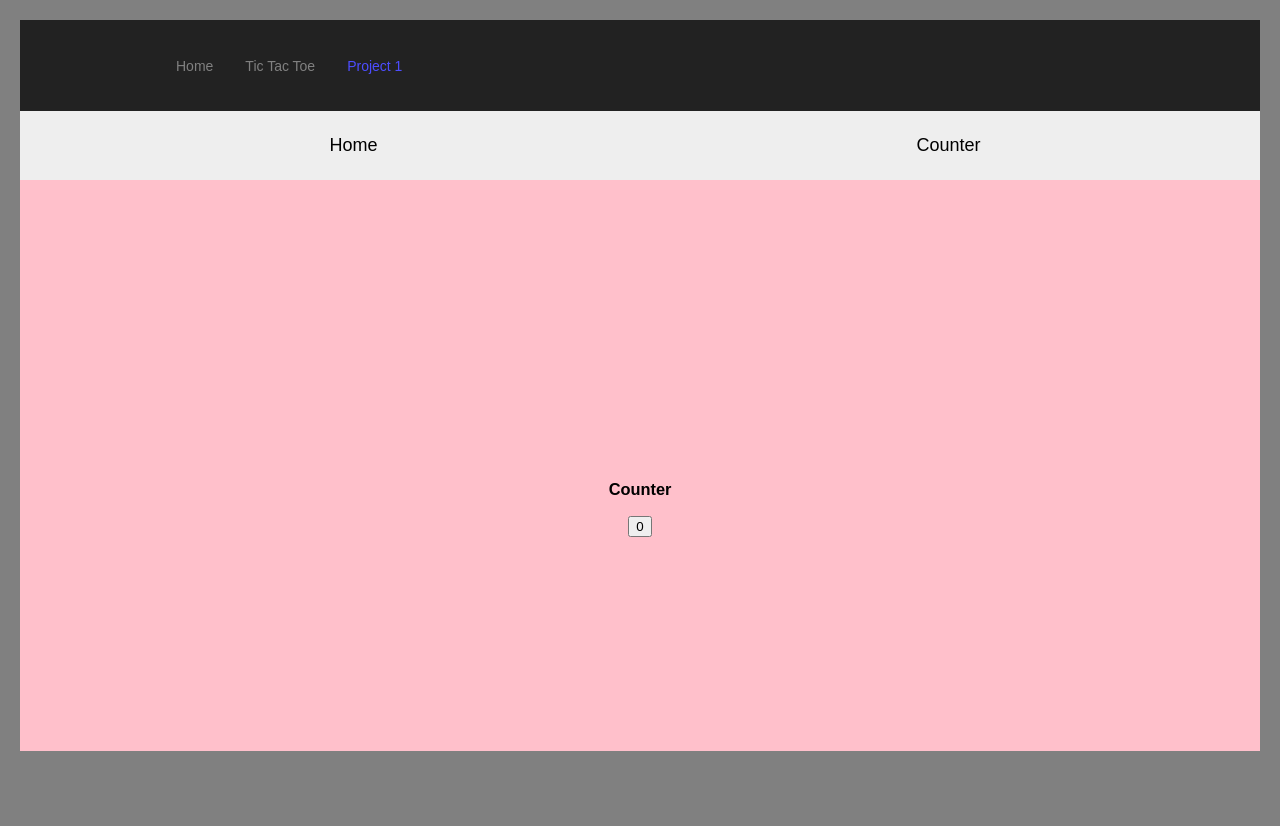
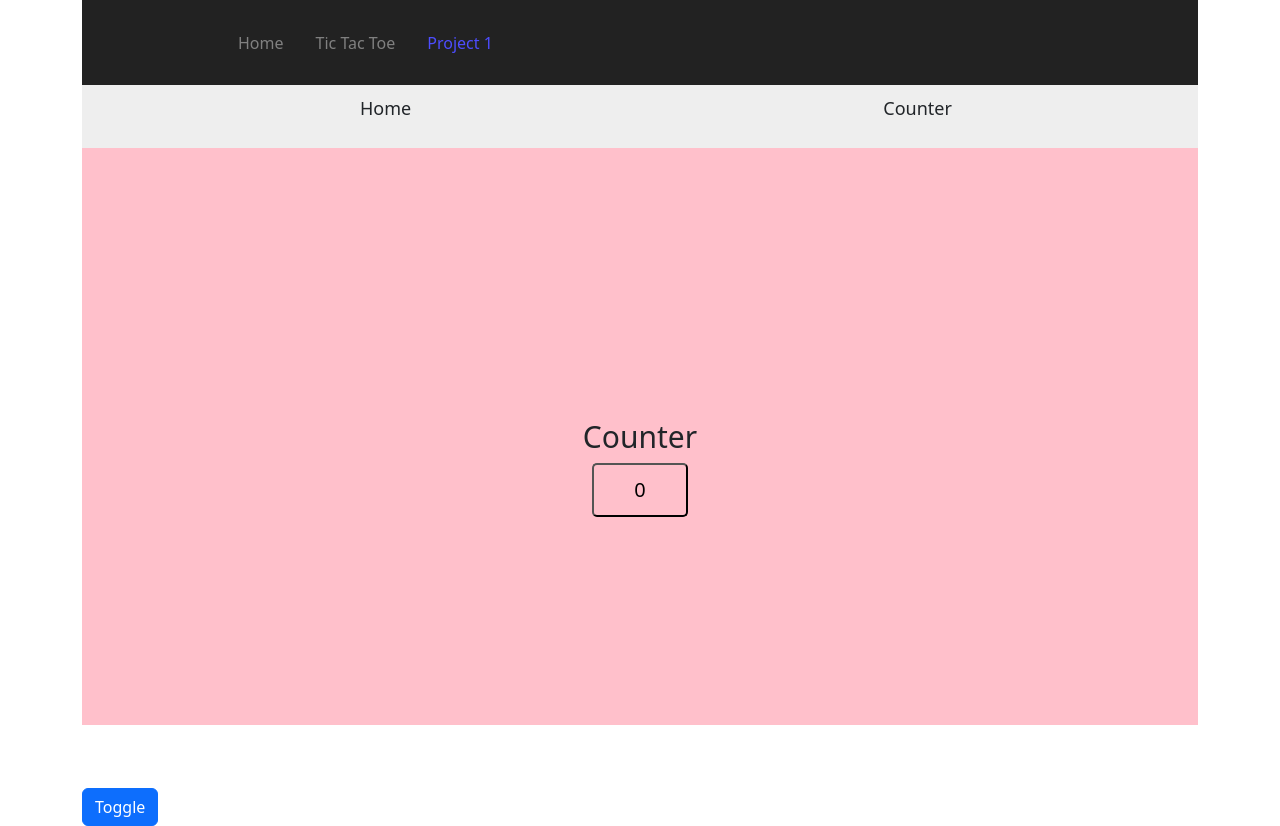
Before and after one commit to TomatoKicker/ReactLearning, a React (Create React App) app: page /project1 in a window 1280 px wide. Built offline with nearby package versions, Linux system fonts and the light colour scheme.

Commit message:
bootstrap added and tested

```diff
--- a/package.json
+++ b/package.json
@@ -6,7 +6,9 @@
     "@testing-library/jest-dom": "^5.16.5",
     "@testing-library/react": "^13.4.0",
     "@testing-library/user-event": "^13.5.0",
+    "bootstrap": "^5.2.3",
     "react": "^18.2.0",
+    "react-bootstrap": "^2.7.2",
     "react-dom": "^18.2.0",
     "react-icons": "^4.7.1",
     "react-router-dom": "^6.8.1",
--- a/src/App.js
+++ b/src/App.js
@@ -6,9 +6,12 @@ import { BrowserRouter as Router, Routes, Route }
 import Home from './pages';
 import Game from './pages/tictactoe/tictactoe';
 import Project1 from './pages/reactjs-the-complete-course-for-beginners/Project1';
+import 'bootstrap/dist/css/bootstrap.min.css'
+
 
 function App() {
     return (
+        <div className='container'>
             <Router>
                 <Navbar />
                 <Routes>
@@ -17,6 +20,7 @@ function App() {
                     <Route path='/project1' element={<Project1 />} />
                 </Routes>
             </Router>
+        </div>
     );
 }
 
--- /dev/null
+++ b/src/components/reactjs-the-complete-course-for-beginners/ConditionalRendering.js
@@ -0,0 +1,36 @@
+import React from "react";
+import { useState } from "react";
+import RenderText from "./RenderText";
+import Button from "react-bootstrap/Button";
+import { Col, Row } from "react-bootstrap";
+import NewCard from "../../components/reactjs-the-complete-course-for-beginners/NewCard";
+
+function ConditionalRendering() {
+    const [toggle, updateToggle] = useState(false)
+    const cardTotal = 4;
+
+    const cards = [];
+    for (let i = 0; i < cardTotal; i++) {
+        cards.push(<NewCard key={i} />)
+    }
+
+    return (
+        <div className="toggleBootstrapCard">
+            <Row>
+                <Col xs={12} md={6}>
+                    <Button
+                        onClick={() => { updateToggle(!toggle) }}
+                    >
+                        Toggle
+                    </Button>
+                </Col>
+            </Row>
+            <Row>
+                {toggle && cards}
+            </Row>
+        </div>
+    )
+}
+
+
+export default ConditionalRendering;
--- a/src/components/reactjs-the-complete-course-for-beginners/Counter.js
+++ b/src/components/reactjs-the-complete-course-for-beginners/Counter.js
@@ -1,15 +1,23 @@
 import React from "react";
+import { useState } from "react";
 import "../../css/reactjs-the-complete-course-for-beginners/Counter.css"
 
-function Counter(){
-    return(
+function Counter() {
+    let count = 0;
+    const [currentstate, updatedstate] = useState(count);
+
+    const handleClick = () => {
+        updatedstate(currentstate+1)
+    };
+
+    return (
         <div className="project1-counter-parent">
-        <div className="project1-counter">
-            <h3>
-                Counter
-            </h3>
-            <button>0</button>
-        </div>
+            <div className="project1-counter">
+                <h3>
+                    Counter
+                </h3>
+                <button onClick={handleClick}>{currentstate}</button>
+            </div>
         </div>
     )
 }
--- /dev/null
+++ b/src/components/reactjs-the-complete-course-for-beginners/NewCard.js
@@ -0,0 +1,30 @@
+import React from "react";
+import { Card, Button, Col } from "react-bootstrap";
+
+
+class NewCard extends React.Component {
+    render() {
+        return (
+            <Col xs={12} md ={3}>
+            <Card>
+                <Card.Img
+                variant="top"
+                src="https://images.pexels.com/photos/7364280/pexels-photo-7364280.jpeg?auto=compress&cs=tinysrgb&w=1260&h=750&dpr=1"
+                />
+
+                <Card.Body>
+                    <Card.Title>Card Title</Card.Title>
+                    <Card.Text>
+                        Some quick example text to build on the card title and make up the
+                        bulk of the card's content.
+                    </Card.Text>
+                    <Button variant="primary">Go somewhere</Button>
+                </Card.Body>
+            </Card>
+            </Col>
+        )
+    }
+
+}
+
+export default NewCard;
--- /dev/null
+++ b/src/components/reactjs-the-complete-course-for-beginners/RenderText.js
@@ -0,0 +1,11 @@
+import React from "react";
+
+function RenderText(){
+    return(
+        <p>
+            Render based on toggle
+        </p>
+    )
+};
+
+export default RenderText;
--- a/src/css/reactjs-the-complete-course-for-beginners/Counter.css
+++ b/src/css/reactjs-the-complete-course-for-beginners/Counter.css
@@ -29,3 +29,12 @@
     text-align: center;
     justify-content: center;
 }
+.project1-counter-parent h3 {
+    font-size: 30px;
+}
+.project1-counter-parent button {
+    background: transparent;
+    font-size: 20px;
+    border-radius: 5px;
+    padding: 10px 40px;
+}
--- a/src/index.js
+++ b/src/index.js
@@ -1,6 +1,7 @@
 import React from 'react';
 import ReactDOM from 'react-dom';
 import App from './App';
+
 
 ReactDOM.render(
 <React.StrictMode>
--- a/src/pages/index.js
+++ b/src/pages/index.js
@@ -2,8 +2,14 @@ import React from 'react';
 
 const Home = () => {
     return (
-        <div>
-            <h1>Welcome to WetSocks</h1>
+        <div className='row'>
+            <div className='col-12 text-center pt-5'>
+                <div>
+                    <h1>
+                        Welcome to WetSocks
+                    </h1>
+                </div>
+            </div>
         </div>
     );
 };
--- a/src/pages/reactjs-the-complete-course-for-beginners/Project1.js
+++ b/src/pages/reactjs-the-complete-course-for-beginners/Project1.js
@@ -1,12 +1,14 @@
 import React from "react";
 import Header from "../../components/reactjs-the-complete-course-for-beginners/Header";
 import Counter from "../../components/reactjs-the-complete-course-for-beginners/Counter";
+import ConditionalRendering from "../../components/reactjs-the-complete-course-for-beginners/ConditionalRendering";
 
 function Project1() {
     return (
         <div className="project1">
         <Header></Header>
         <Counter></Counter>
+        <ConditionalRendering></ConditionalRendering>
         </div>
     )
 }
```
Also changed, not shown: src/css/reactjs-the-complete-course-for-beginners/bootstrapTest.css (added), 1 other file (tests, documents, lock files or other folders). Lines whose indentation alone changed are shown as unchanged.
